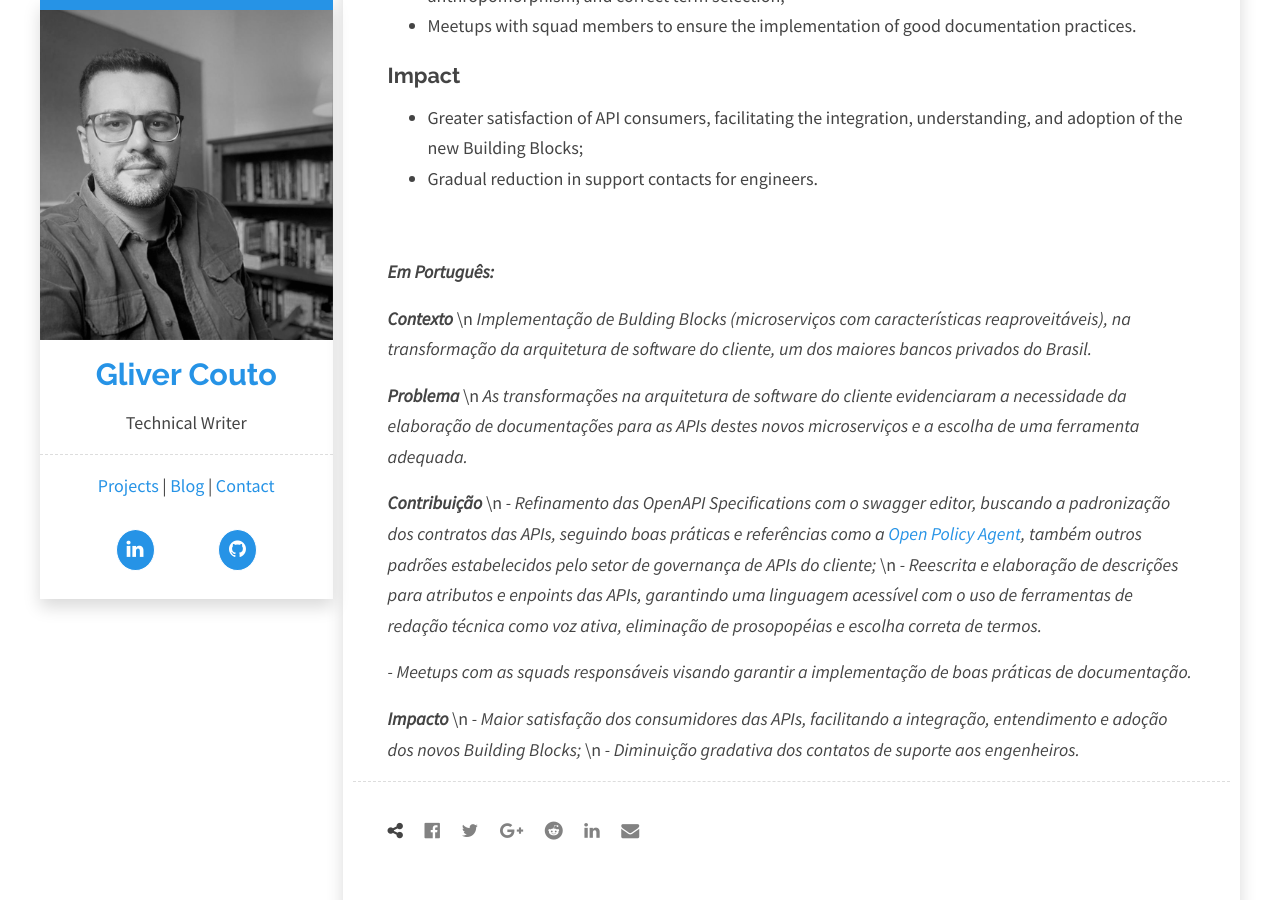
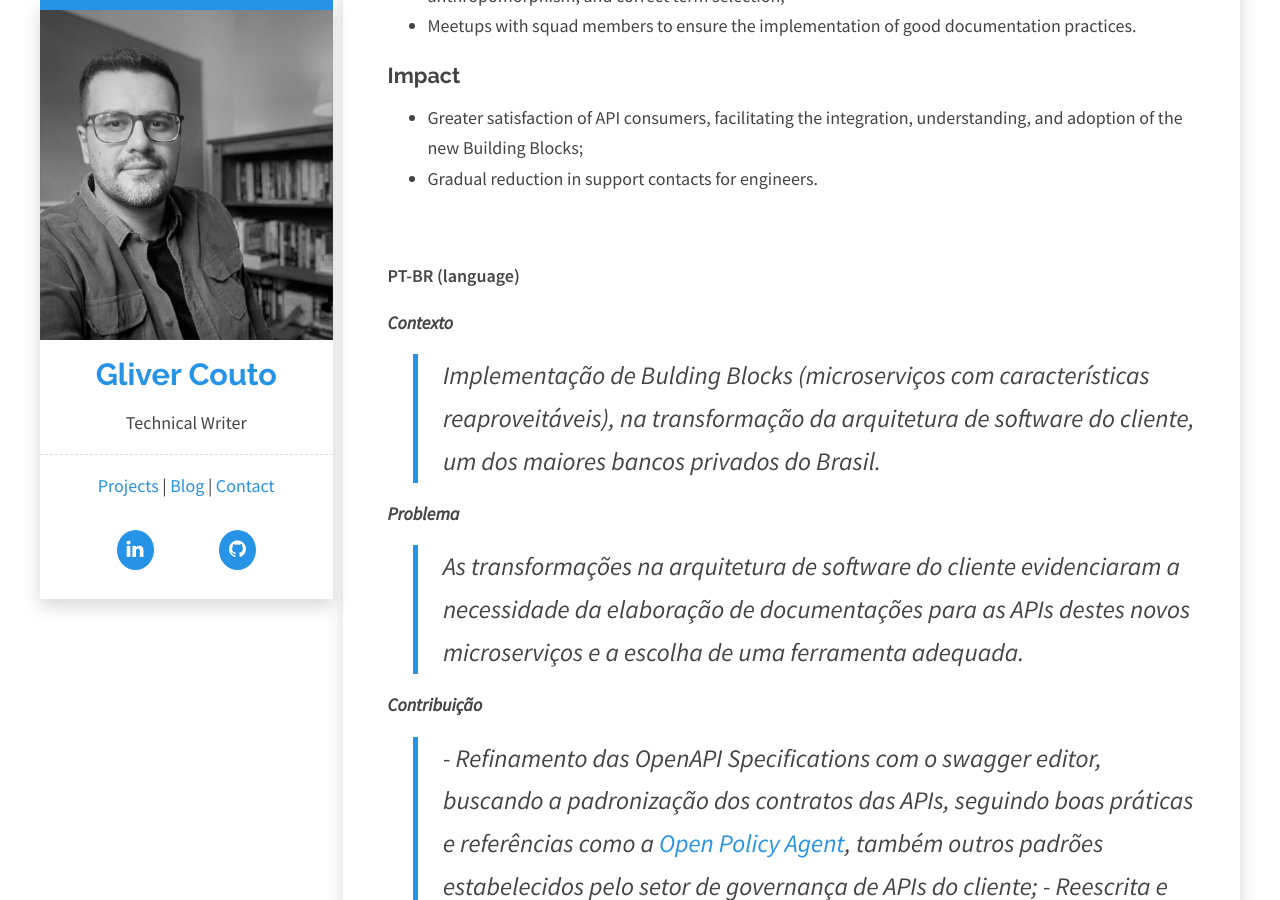
Before and after one commit to gliverCouto/glivercouto.github.io, a Jekyll site: the page built from _projects/api-documentation.md, in a window 1280 px wide and 900 px high, scrolled down 1228 px. Built offline with Jekyll 4.4.1, drawn with Linux system fonts in a browser that asks for light colours; comment, search, counter and statistics services are not loaded.

Commit message:
projects text edit

```diff
--- a/_projects/api-documentation.md
+++ b/_projects/api-documentation.md
@@ -27,25 +27,26 @@ The software architecture transformations at the client highlighted the need for
 - Gradual reduction in support contacts for engineers.
 
 <br />
+---
 
-***Em Português:***
+**PT-BR (language)**
 <br />
 
 ***Contexto***
-\n *Implementação de Bulding Blocks (microserviços com características reaproveitáveis), na transformação da arquitetura de software do cliente, um dos maiores bancos privados do Brasil.*
+> *Implementação de Bulding Blocks (microserviços com características reaproveitáveis), na transformação da arquitetura de software do cliente, um dos maiores bancos privados do Brasil.*
 <br />
 
 ***Problema***
-\n *As transformações na arquitetura de software do cliente evidenciaram a necessidade da elaboração de documentações para as APIs destes novos microserviços e a escolha de uma ferramenta adequada.*
+> *As transformações na arquitetura de software do cliente evidenciaram a necessidade da elaboração de documentações para as APIs destes novos microserviços e a escolha de uma ferramenta adequada.*
 <br />
 
 ***Contribuição***
-\n *- Refinamento das OpenAPI Specifications com o swagger editor, buscando a padronização dos contratos das APIs, seguindo boas práticas e referências como a [Open Policy Agent](https://www.openpolicyagent.org/), também outros padrões estabelecidos pelo setor de governança de APIs do cliente;*
-\n *- Reescrita e elaboração de descrições para atributos e enpoints das APIs, garantindo uma linguagem acessível com o uso de ferramentas de redação técnica como voz ativa, eliminação de prosopopéias e escolha correta de termos.*
+> *- Refinamento das OpenAPI Specifications com o swagger editor, buscando a padronização dos contratos das APIs, seguindo boas práticas e referências como a [Open Policy Agent](https://www.openpolicyagent.org/), também outros padrões estabelecidos pelo setor de governança de APIs do cliente;*
+> *- Reescrita e elaboração de descrições para atributos e enpoints das APIs, garantindo uma linguagem acessível com o uso de ferramentas de redação técnica como voz ativa, eliminação de prosopopéias e escolha correta de termos.*
 
 *- Meetups com as squads responsáveis visando garantir a implementação de boas práticas de documentação.*
 <br />
 
 ***Impacto***
-\n *- Maior satisfação dos consumidores das APIs, facilitando a integração, entendimento e adoção dos novos Building Blocks;*
-\n *- Diminuição gradativa dos contatos de suporte aos engenheiros.*
+> *- Maior satisfação dos consumidores das APIs, facilitando a integração, entendimento e adoção dos novos Building Blocks;*
+> *- Diminuição gradativa dos contatos de suporte aos engenheiros.*
```
Also changed, not shown: assets/images/knowledge-base.jpg.
